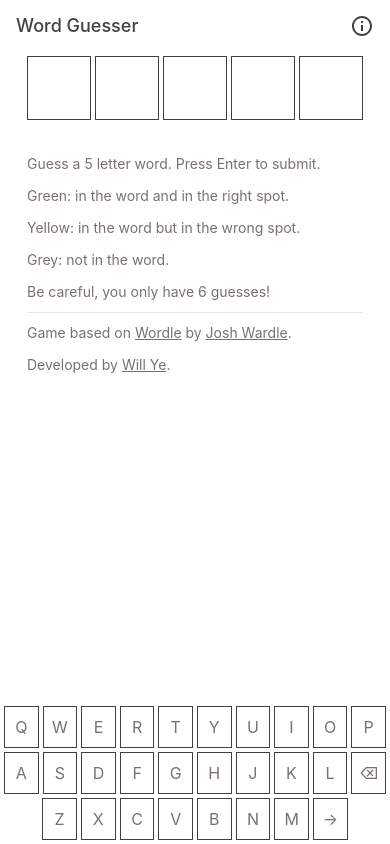
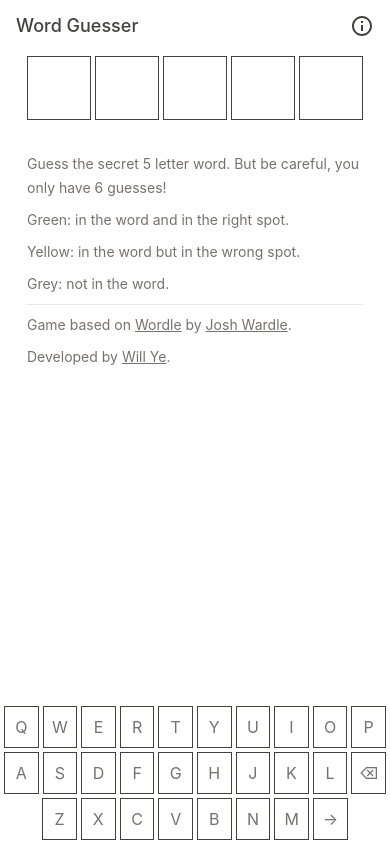
Before and after one commit to williamyeny/wrdl, a Next.js app: page / in a window 390 px wide. Built offline with nearby package versions, Linux system fonts and the light colour scheme.

Commit message:
Add isMobile

```diff
--- a/components/TextContent.tsx
+++ b/components/TextContent.tsx
@@ -1,12 +1,20 @@
-export const Instructions = () => (
+import { useIsMobile } from "../hooks";
+
+export const Instructions = () => {
+  const isMobile = useIsMobile();
+
+  return (
     <>
-    <p>Guess a 5 letter word. Press Enter to submit.</p>
+      <p>
+        Guess the secret 5 letter word. {!isMobile && "Press Enter to submit. "}
+        But be careful, you only have 6 guesses!
+      </p>
       <p>Green: in the word and in the right spot.</p>
       <p>Yellow: in the word but in the wrong spot.</p>
       <p>Grey: not in the word.</p>
-    <p>Be careful, you only have 6 guesses!</p>
     </>
   );
+};
 
 export const Credits = () => (
   <>
--- /dev/null
+++ b/hooks.ts
@@ -0,0 +1,18 @@
+import { useEffect, useState } from "react";
+
+export const useIsMobile = () => {
+  const [width, setWidth] = useState(
+    typeof window !== "undefined" ? window.innerWidth : 0
+  );
+
+  useEffect(() => {
+    function onWindowResize() {
+      setWidth(window.innerWidth);
+    }
+
+    window.addEventListener("resize", onWindowResize);
+    return () => window.removeEventListener("resize", onWindowResize);
+  }, []);
+
+  return width <= 768;
+};
```
Also changed, not shown: 2 other files (tests, documents, lock files or other folders). Lines whose indentation alone changed are shown as unchanged.
